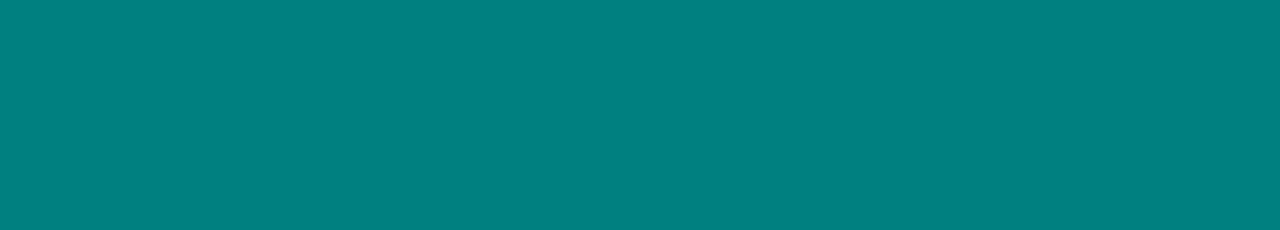
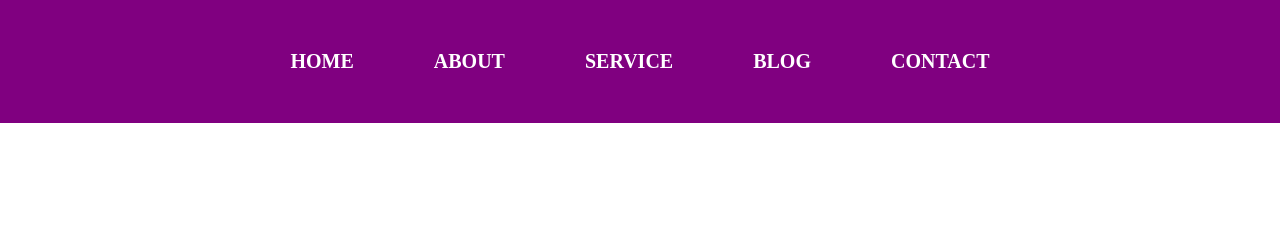
Before and after one commit to MohammadAli169/Menu, a plain HTML site: page index.html in a window 1280 px wide. Shown: the top 230 px of the page. Drawn offline with Linux system fonts and the light colour scheme.

Commit message:
menu added

```diff
--- a/css/style.css
+++ b/css/style.css
@@ -3,9 +3,35 @@
     padding: 0;
 }
 
-h1{
-    background-color: teal;
-    color: tomato;
-    padding: 250px 100px;
-    font-size: 100px;
+.li,a{
+    text-decoration: none;
 }
+.ul,ol{
+    list-style-type:none;
+}
+
+
+    .menubar{
+        background: purple;
+        padding: 50px 0;
+
+    }
+
+    .menu{
+        width: 1020px;
+
+
+        margin: 0 auto;
+    }
+    .menu,ol{
+        display: flex;
+        justify-content: center;
+    }
+    .menu,ol,li,a{
+        color: white;
+        font-size: 20px;
+        padding: 0 20px;
+        text-transform: uppercase;
+        font-weight: 800;
+
+    }
--- a/index.html
+++ b/index.html
@@ -7,6 +7,17 @@
     <link rel="stylesheet" href="css/style.css">
 </head>
 <body>
-    <h1>hello menu how do you</h1>
+    <div class="menubar">
+        <div class="menu">
+            <ol>
+                <li><a href="#">Home</a></li>
+                <li><a href="#">About</a></li>
+                <li><a href="#">Service</a></li>
+                <li><a href="#">Blog</a></li>
+                <li><a href="#">Contact</a></li>
+
+            </ol>
+        </div>
+    </div>
 </body>
 </html>
```
